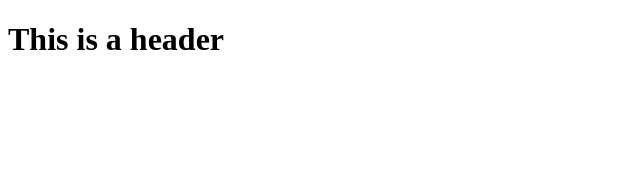
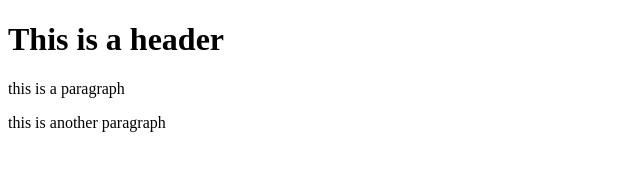
Before and after one commit to Ollen-Hopkins/git-test, a website: page index.html in a window 1280 px wide. Shown: the whole page, without its empty margins (0-640 px from the left). Drawn offline with Linux system fonts and the light colour scheme.

Commit message:
testing npm start

```diff
--- a/index.html
+++ b/index.html
@@ -8,7 +8,7 @@
 </head>
 <body>
     <h1>This is a header</h1>
-    <p></p>
-    <p></p>
+    <p>this is a paragraph</p>
+    <p>this is another paragraph</p>
 </body>
 </html>
```
